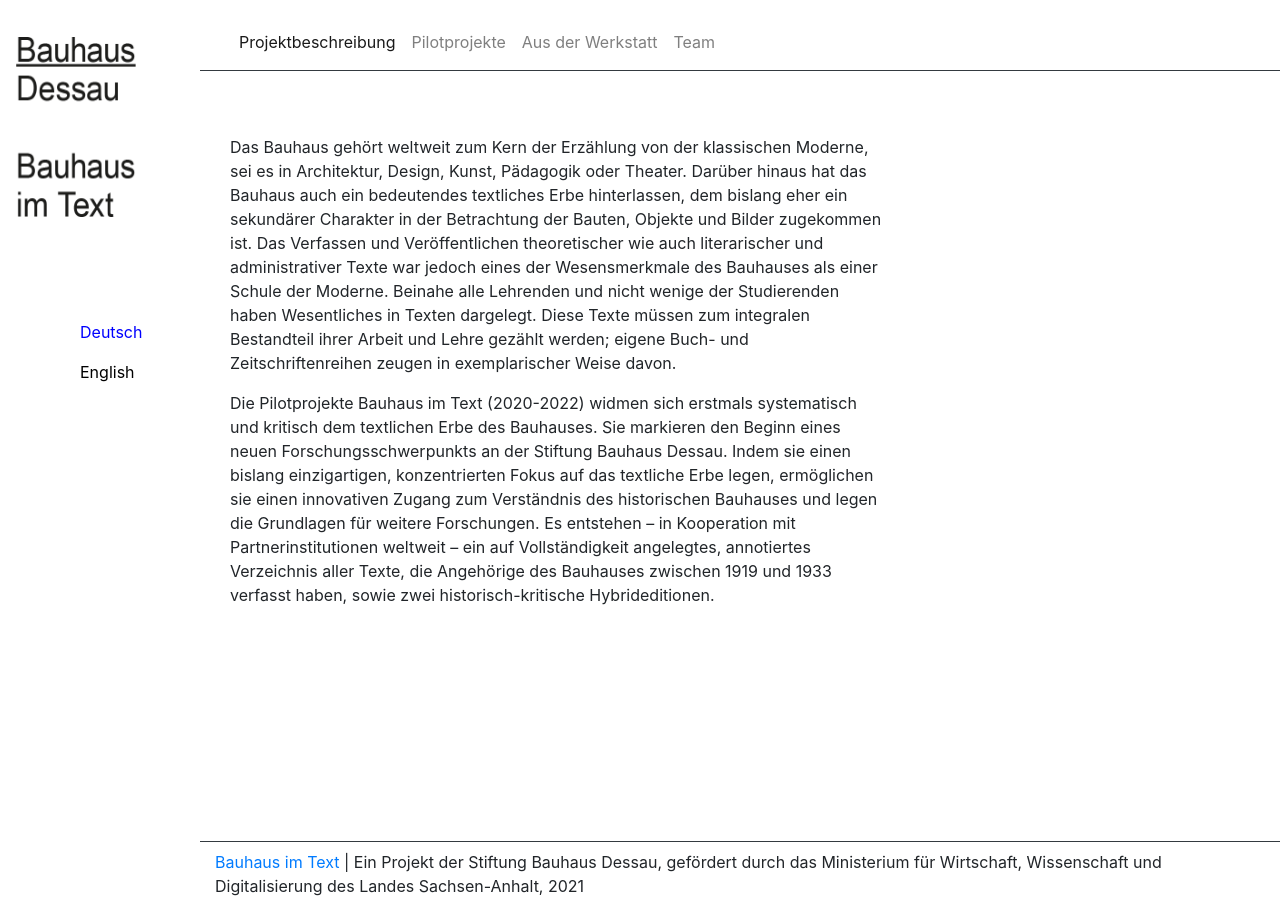
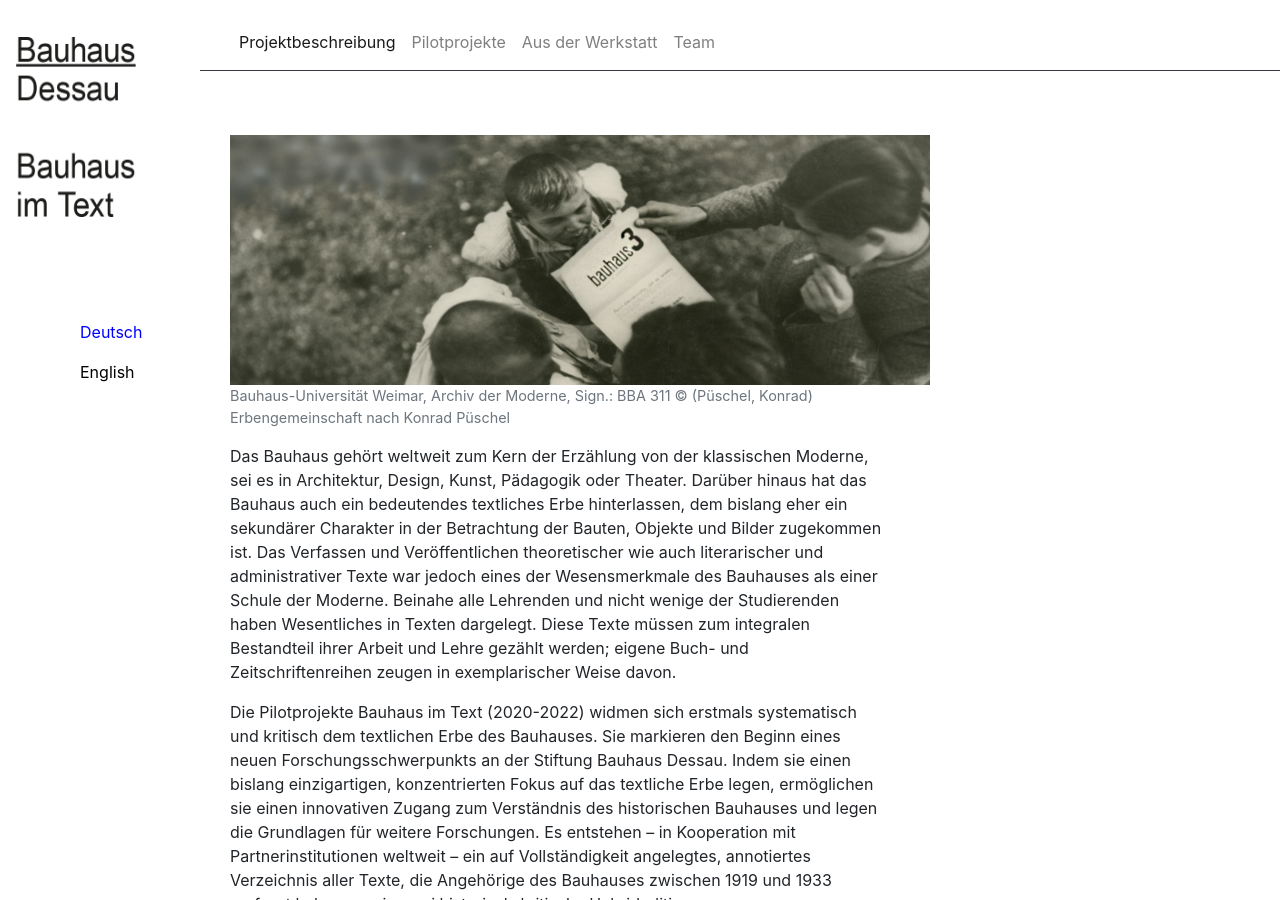
Before and after one commit to Bauhaus-im-Text/internetauftritt, a Jekyll site: the page built from pages/index.md, in a window 1280 px wide and 900 px high. Built offline with Jekyll 4.4.1, drawn with Linux system fonts in a browser that asks for light colours.

Commit message:
Update index.md

```diff
--- a/pages/index.md
+++ b/pages/index.md
@@ -4,6 +4,13 @@
 nav_order: 1
 layout: page
 ---
+<figure>
+     <a class="image-link"><img src="Kostufra_Startseite_AdM Weimar_cut.png" data-image-ext="png" width="700" height="250" /></a>
+      <figcaption class="figure-caption text">Bauhaus-Universität Weimar, Archiv der Moderne,
+      Sign.: BBA 311 © (Püschel, Konrad) Erbengemeinschaft nach
+      Konrad Püschel</figcaption>
+</figure>
+
 Das Bauhaus gehört weltweit zum Kern der Erzählung von der klassischen Moderne,
 sei es in Architektur, Design, Kunst, Pädagogik oder Theater. Darüber hinaus hat das
 Bauhaus auch ein bedeutendes textliches Erbe hinterlassen, dem bislang eher ein
```
